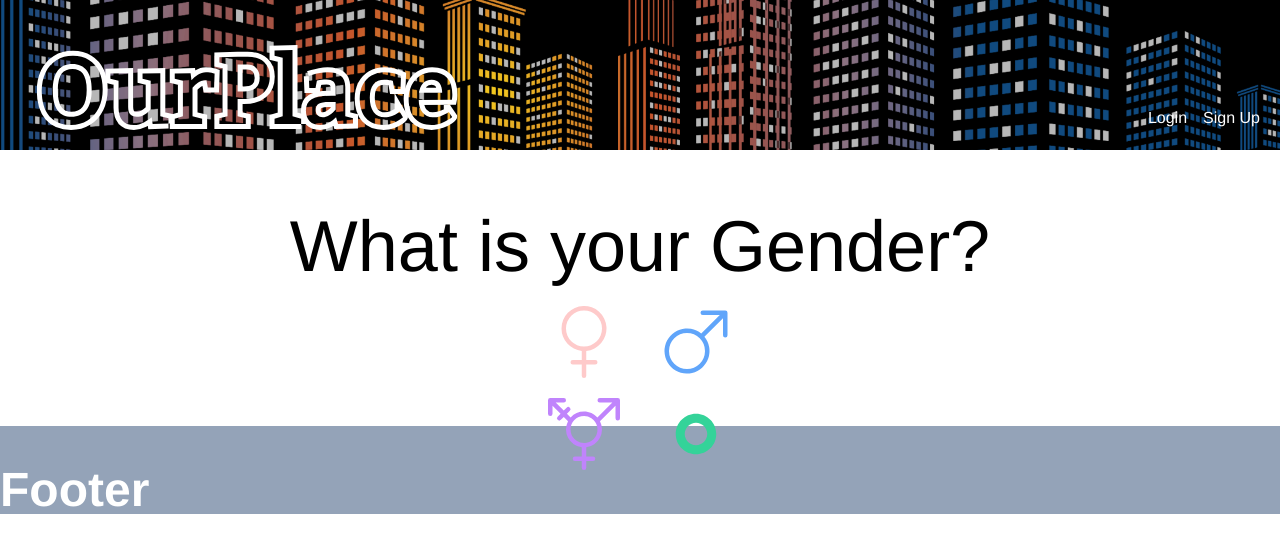
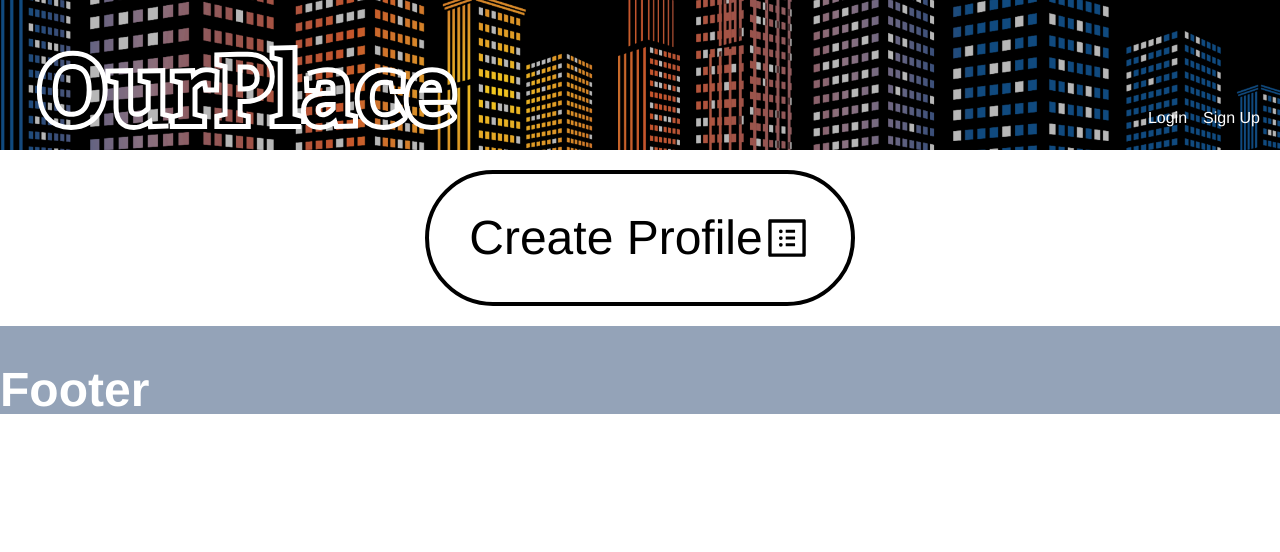
Before and after one commit to awchen85/project-3, a React (Create React App) app in the folder client/: page /Profile in a window 1280 px wide. Shown: the top 552 px of the page. Built offline with nearby package versions, Linux system fonts and the light colour scheme.

Commit message:
working on profile adding form submits

```diff
--- a/client/package.json
+++ b/client/package.json
@@ -16,6 +16,7 @@
     "react-cookie": "^4.1.1",
     "react-dom": "^18.2.0",
     "react-icons": "^4.7.1",
+    "react-responsive-modal": "^6.4.1",
     "react-router-dom": "^6.6.0",
     "react-scripts": "5.0.1",
     "save": "^2.9.0",
--- a/client/src/pages/ProfileSetup.js
+++ b/client/src/pages/ProfileSetup.js
@@ -1,34 +1,73 @@
-import { BsGenderTrans, BsGenderMale, BsGenderFemale } from 'react-icons/bs';
-import { FaGenderless } from 'react-icons/fa';
+import { Modal } from 'react-responsive-modal';
+import { AiOutlineProfile } from 'react-icons/ai';
+import 'react-responsive-modal/styles.css';
+import React from 'react';
+import { BsGenderMale, BsGenderFemale } from 'react-icons/bs';
+import { TbGenderGenderqueer } from 'react-icons/tb';
+import { HiOutlineDotsCircleHorizontal } from 'react-icons/hi';
 
 function Profile() {
-  return (
-    <div className="m-5">
+  const [open, setOpen] = React.useState(false);
+
+  const onOpenModal = () => setOpen(true);
+  const onCloseModal = () => setOpen(false);
+
+  const profileModal = (
+    <div className="m-5 flex justify-center flex-wrap rounded-full">
+      <div>
         <div className="translate-y-10">
-        <h1 className="text-black text-7xl text-center">
+          <h1 className="text-black text-5xl text-center">
             What is your Gender?
           </h1>
         </div>
         <div className="translate-y-16">
-        <div className="flex justify-center">
-          <div className="text-7xl text-red-200 -translate-x-5">
+          <div className="flex justify-center flex-wrap">
+            <div className="flex md:text-5xl cursor-pointer text-xl rounded text-red-200 hover:bg-red-50 hover:border-4 hover:border-black m-10 p-3">
+              <input type="radio" id="female" value="female" />
               <BsGenderFemale />
+              <p>Female</p>
             </div>
-          <div className="text-7xl text-blue-400 translate-x-5">
+            <div className="flex md:text-5xl cursor-pointer text-xl rounded text-blue-400 hover:bg-sky-100 hover:border-4 hover:border-black m-10 p-3">
+              <input type="radio" id="male" value="male" />
               <BsGenderMale />
+              <p>Male</p>
             </div>
           </div>
-        <div className="flex justify-center m-5">
-          <div className="text-7xl text-purple-400 -translate-x-5 rounded">
-            <BsGenderTrans />
+          <div className="flex justify-center flex-wrap">
+            <div className="flex md:text-5xl cursor-pointer text-xl rounded text-emerald-400 hover:bg-emerald-100 hover:border-4 hover:border-black m-10 p-3">
+              <input type="radio" id="non-binary" value="non-binary" />
+              <TbGenderGenderqueer />
+              <p>Non-binary</p>
             </div>
-          <div className="text-7xl translate-x-5 text-emerald-400">
-            <FaGenderless />
+            <div className="md:text-5xl cursor-pointer text-xl rounded text-purple-400 hover:bg-purple-100 hover:border-4 hover:border-black m-10 p-3">
+              <label className="flex" htmlFor="other">
+                <input type="radio" id="other" value="other" />
+                <HiOutlineDotsCircleHorizontal />
+                Other
+              </label>
+            </div>
+          </div>
+          <div className="flex justify-center md:text-5xl cursor-pointer text-xl rounded text-yellow-500 hover:bg-yellow-100 hover:border-4 hover:border-black m-10 p-3">
+            <input type="radio" id="prefer-not-to-say" value="prefer-not-to-say" />
+            <p>Prefer Not to Say</p>
           </div>
         </div>
       </div>
     </div>
   );
+  return (
+    <div>
+      <div className="flex justify-center m-5">
+        <button className="flex md:text-5xl text-3xl p-10 rounded-full border-4 border-black" type="button" onClick={onOpenModal}>
+          Create Profile
+          <AiOutlineProfile />
+        </button>
+      </div>
+      <Modal classNames="" open={open} onClose={onCloseModal} center>
+        {profileModal}
+      </Modal>
+    </div>
+  );
 }
 
 export default Profile;
```
Also changed, not shown: 1 other file (tests, documents, lock files or other folders). Lines whose indentation alone changed are shown as unchanged.
